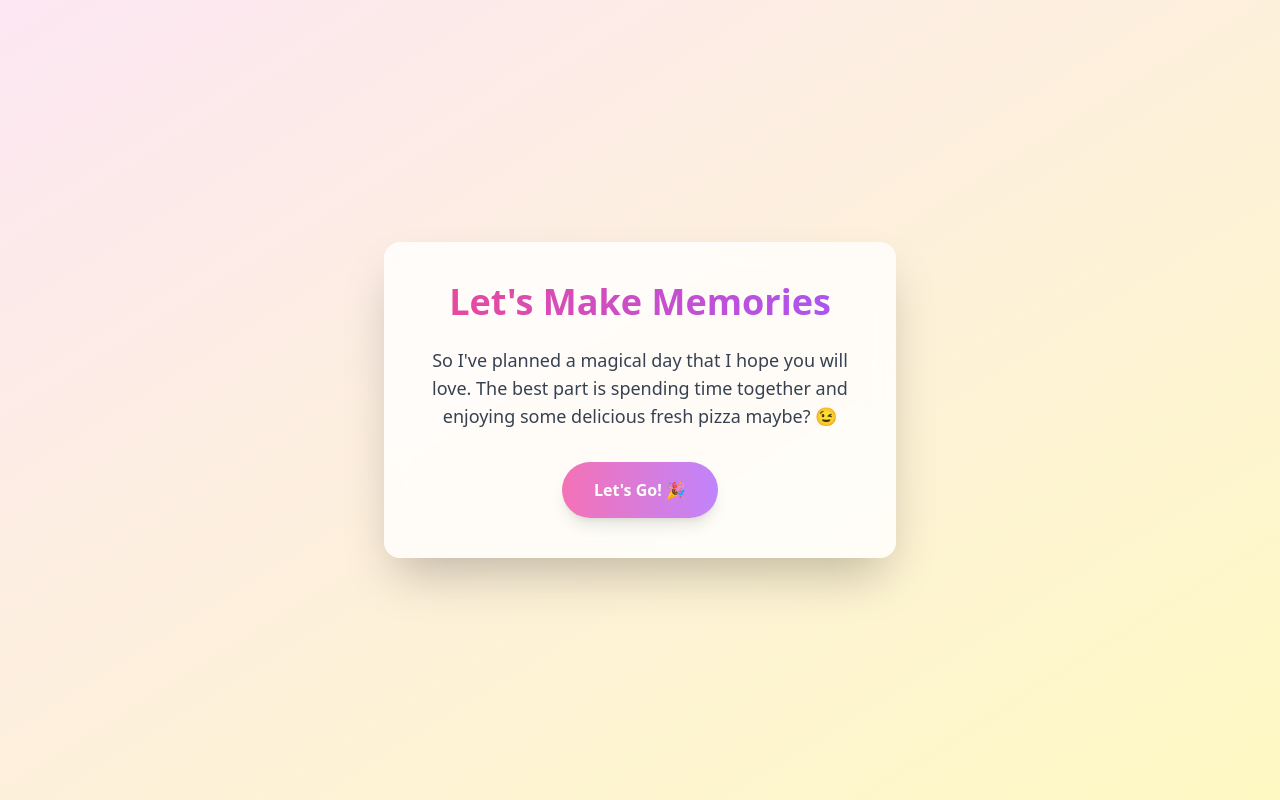
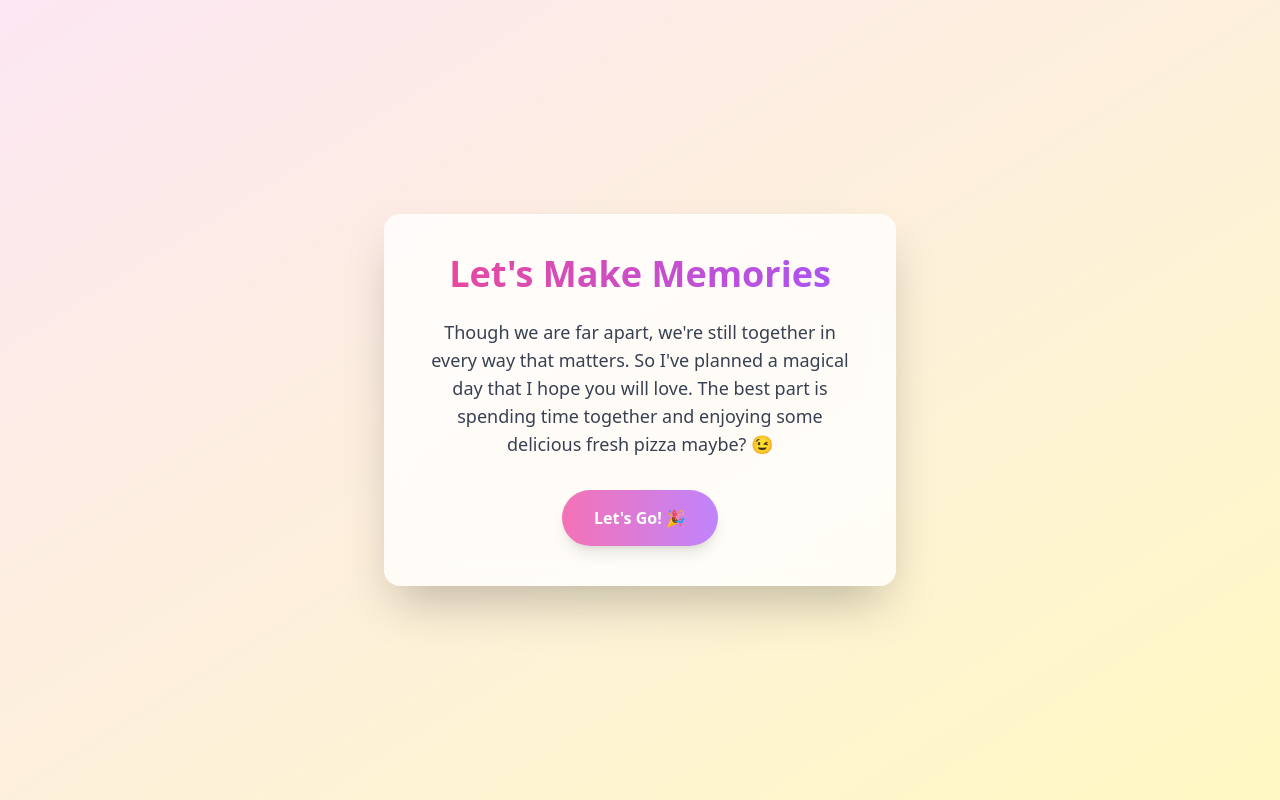
Before and after one commit to Rowdy0p/valentines-, a React (Vite) app in the folder Valentines/: page /memories in a window 1280 px wide. Built offline with nearby package versions, Linux system fonts and the light colour scheme.

Commit message:
Update Memories.tsx

```diff
--- a/Valentines/src/components/Memories.tsx
+++ b/Valentines/src/components/Memories.tsx
@@ -16,7 +16,7 @@
           Let's Make Memories
         </h2>
         <p className="text-lg text-gray-700 mb-8">
-          So I've planned a magical day that I hope you will love. The best part is spending time together and enjoying some delicious fresh pizza maybe? 😉
+          Though we are far apart, we're still together in every way that matters. So I've planned a magical day that I hope you will love. The best part is spending time together and enjoying some delicious fresh pizza maybe? 😉
         </p>
         <button
           onClick={() => navigate('/timeline')}
```
